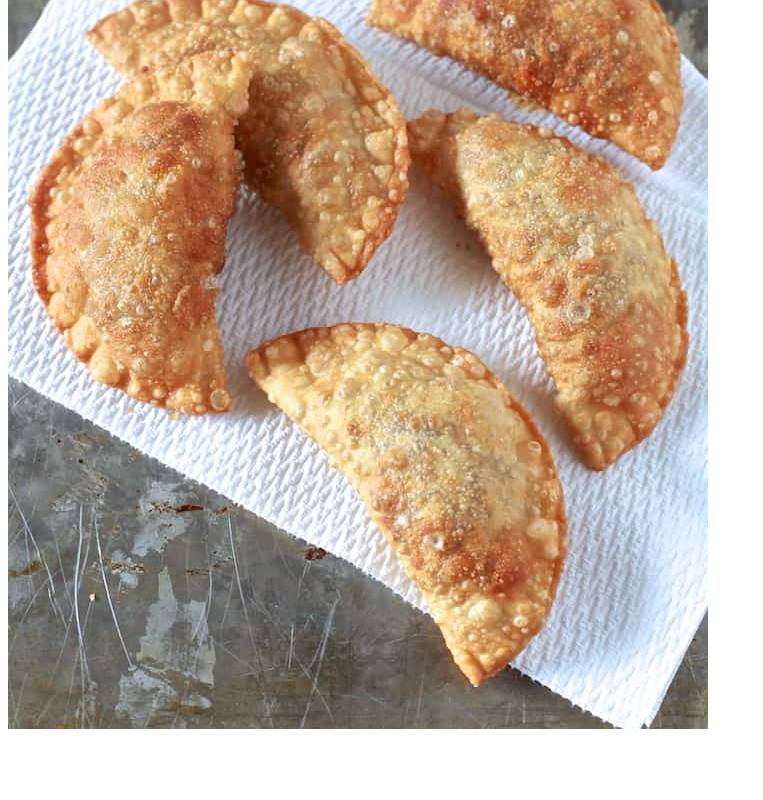
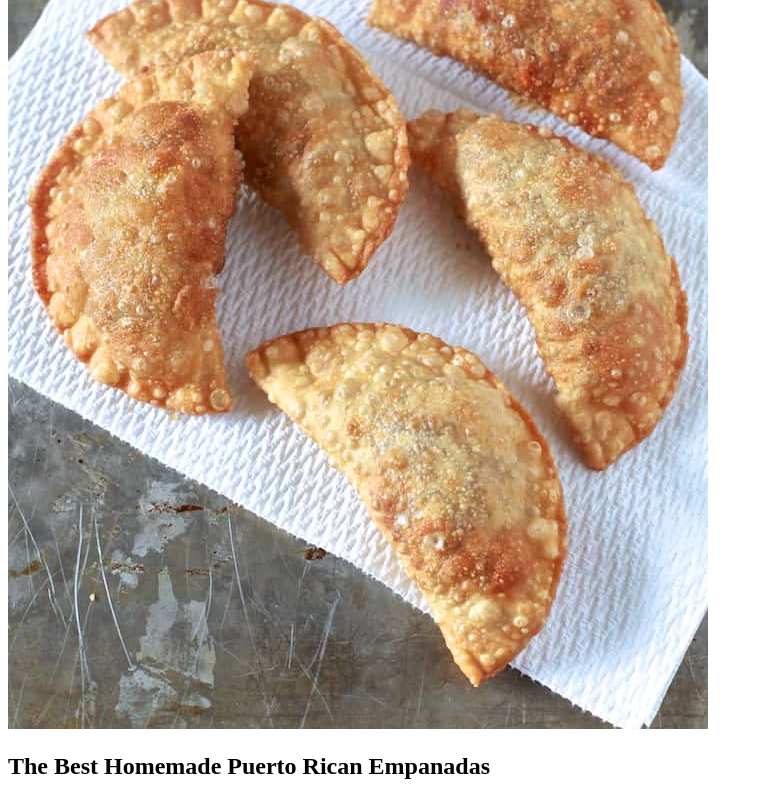
Before and after one commit to trodriguez3/odin-recipes, a plain HTML site: page recipes/Empanadas.html in a window 1280 px wide. Shown: the part 401-1201 px from the top of the page, without its empty margins (0-763 px from the left). Before the commit the page ends 1142 px from the top, so only its background shows below. Drawn offline with Linux system fonts and the light colour scheme.

Commit message:
Empanadas.html

```diff
--- a/recipes/Empanadas.html
+++ b/recipes/Empanadas.html
@@ -9,6 +9,7 @@
 <body>
     <h1>Puerto Rican Pastellitos</h1>
     <img src="../images/Pastelillos-de-Carne-7.jpg">
+    <h2>The Best Homemade Puerto Rican Empanadas</h2>
 
 </body>
 </html>
```
